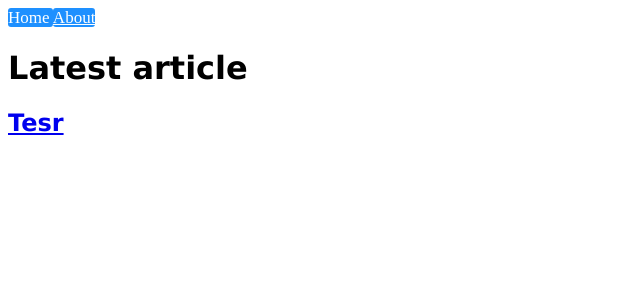
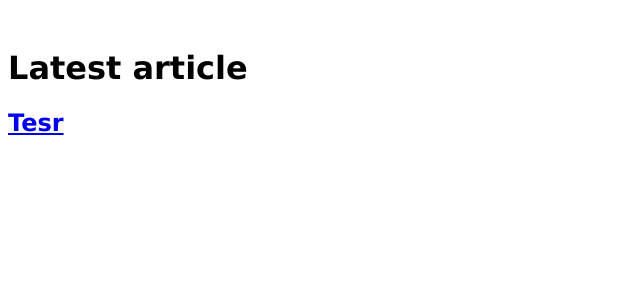
Before and after one commit to cleanblog/cleanblog.github.io, a Jekyll site: the page built from index.html, in a window 1280 px wide. Shown: the top 300 px of the page, without its empty margins (0-640 px from the left). Built offline with Jekyll 4.4.1, drawn with Linux system fonts in a browser that asks for light colours.

Commit message:
Update default.html

```diff
--- a/_layouts/default.html
+++ b/_layouts/default.html
@@ -3,16 +3,10 @@
 <head>
 <style>
 .button { /* 按钮美化 */
-	width: 270px; /* 宽度 */
-	height: 40px; /* 高度 */
-	border-width: 0px; /* 边框宽度 */
-	border-radius: 3px; /* 边框半径 */
-	background: #1E90FF; /* 背景颜色 */
-	cursor: pointer; /* 鼠标移入按钮范围时出现手势 */
-	outline: none; /* 不显示轮廓线 */
 	font-family: Microsoft YaHei; /* 设置字体 */
 	color: white; /* 字体颜色 */
 	font-size: 17px; /* 字体大小 */
+	text-decoration:none;
 }
 .button:hover { /* 鼠标移入按钮范围时改变颜色 */
 	background: #5599FF;
```
